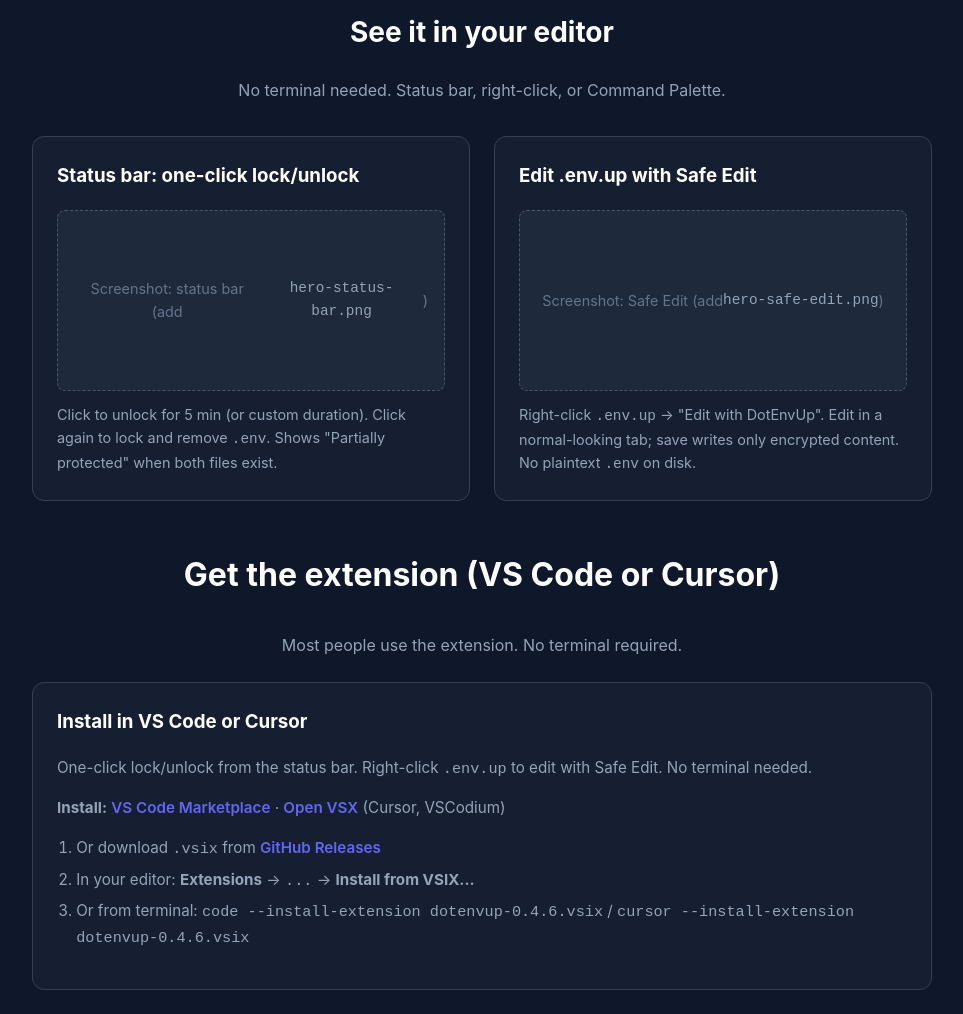
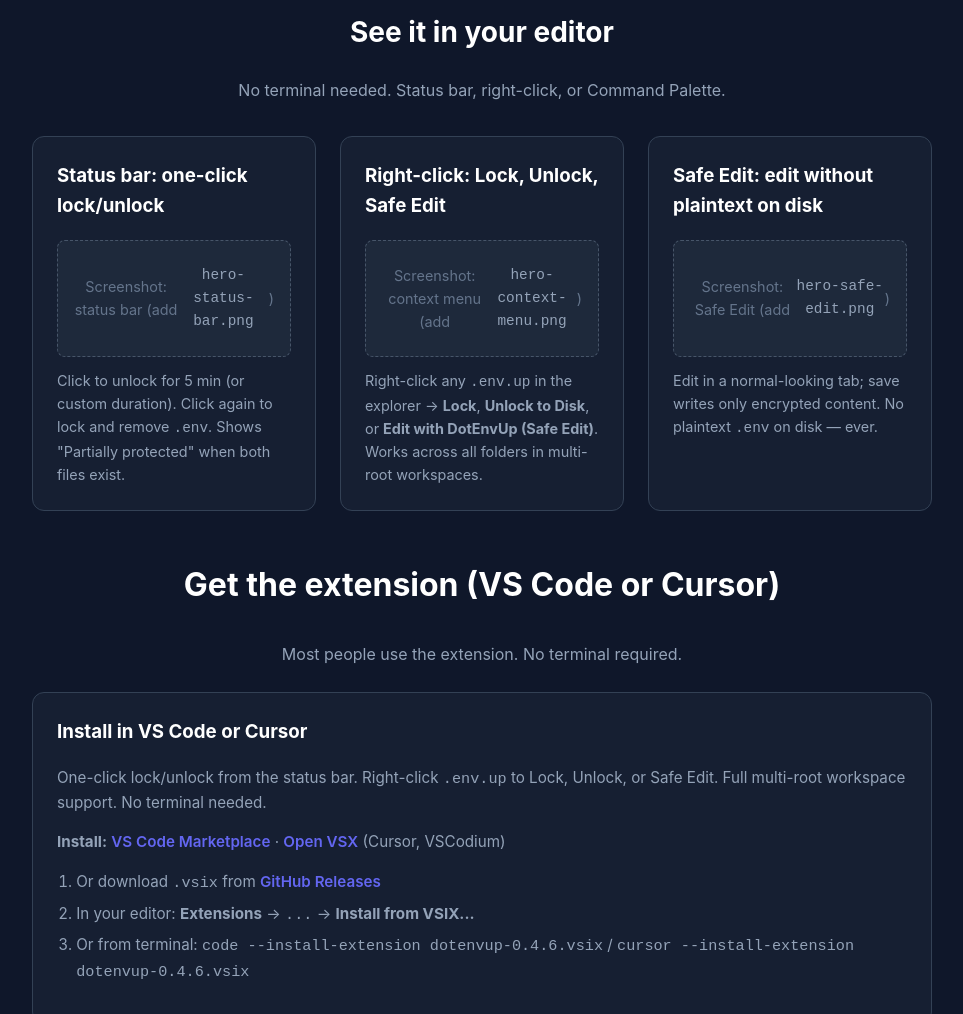
Before and after one commit to sarhej/dotenvup, a website: page docs/index.html in a window 1280 px wide. Shown: the part 800-1814 px from the top of the page, without its empty margins (158-1121 px from the left). Drawn offline with Linux system fonts and the light colour scheme.

Commit message:
Site: update dotenvup.com for v0.4.6 — context menu and multi-root
- "See it in your editor" section: add third card for right-click
  context menu (Lock, Unlock to Disk, Safe Edit)
- Update install description to mention context menu and multi-root
- Update "How it works", use cases, and extension sections with
  new right-click actions and multi-root workspace support

Made-with: Cursor

```diff
--- a/docs/index.html
+++ b/docs/index.html
@@ -354,7 +354,7 @@
             <section class="in-editor" aria-label="See it in action" style="margin: 3rem 0;">
                 <h2 style="text-align: center; font-size: 1.75rem; margin-bottom: 1.5rem; color: #fff;">See it in your editor</h2>
                 <p style="text-align: center; color: #94a3b8; max-width: 560px; margin: 0 auto 2rem;">No terminal needed. Status bar, right-click, or Command Palette.</p>
-                <div class="install-grid" style="grid-template-columns: repeat(auto-fit, minmax(280px, 1fr)); gap: 1.5rem; max-width: 900px; margin: 0 auto;">
+                <div class="install-grid" style="grid-template-columns: repeat(auto-fit, minmax(260px, 1fr)); gap: 1.5rem; max-width: 900px; margin: 0 auto;">
                     <div class="feature-card" style="overflow: hidden;">
                         <h3 style="margin-top: 0; color: #fff;">Status bar: one-click lock/unlock</h3>
                         <div class="screenshot-placeholder" style="background: #1e293b; border: 1px dashed #475569; border-radius: 0.5rem; aspect-ratio: 2.4/1; display: flex; align-items: center; justify-content: center; margin-bottom: 0.75rem; color: #64748b; font-size: 0.9rem; text-align: center; padding: 1rem;">
@@ -363,11 +363,18 @@
                         <p style="color: #94a3b8; font-size: 0.9rem; margin: 0;">Click to unlock for 5 min (or custom duration). Click again to lock and remove <code>.env</code>. Shows &quot;Partially protected&quot; when both files exist.</p>
                     </div>
                     <div class="feature-card" style="overflow: hidden;">
-                        <h3 style="margin-top: 0; color: #fff;">Edit .env.up with Safe Edit</h3>
+                        <h3 style="margin-top: 0; color: #fff;">Right-click: Lock, Unlock, Safe Edit</h3>
+                        <div class="screenshot-placeholder" style="background: #1e293b; border: 1px dashed #475569; border-radius: 0.5rem; aspect-ratio: 2.4/1; display: flex; align-items: center; justify-content: center; margin-bottom: 0.75rem; color: #64748b; font-size: 0.9rem; text-align: center; padding: 1rem;">
+                            Screenshot: context menu (add <code style="color: #94a3b8;">hero-context-menu.png</code>)
+                        </div>
+                        <p style="color: #94a3b8; font-size: 0.9rem; margin: 0;">Right-click any <code>.env.up</code> in the explorer → <strong>Lock</strong>, <strong>Unlock to Disk</strong>, or <strong>Edit with DotEnvUp (Safe Edit)</strong>. Works across all folders in multi-root workspaces.</p>
+                    </div>
+                    <div class="feature-card" style="overflow: hidden;">
+                        <h3 style="margin-top: 0; color: #fff;">Safe Edit: edit without plaintext on disk</h3>
                         <div class="screenshot-placeholder" style="background: #1e293b; border: 1px dashed #475569; border-radius: 0.5rem; aspect-ratio: 2.4/1; display: flex; align-items: center; justify-content: center; margin-bottom: 0.75rem; color: #64748b; font-size: 0.9rem; text-align: center; padding: 1rem;">
                             Screenshot: Safe Edit (add <code style="color: #94a3b8;">hero-safe-edit.png</code>)
                         </div>
-                        <p style="color: #94a3b8; font-size: 0.9rem; margin: 0;">Right-click <code>.env.up</code> → &quot;Edit with DotEnvUp&quot;. Edit in a normal-looking tab; save writes only encrypted content. No plaintext <code>.env</code> on disk.</p>
+                        <p style="color: #94a3b8; font-size: 0.9rem; margin: 0;">Edit in a normal-looking tab; save writes only encrypted content. No plaintext <code>.env</code> on disk — ever.</p>
                     </div>
                 </div>
             </section>
@@ -378,7 +385,7 @@
                 <div class="install-grid">
                     <div class="feature-card" style="grid-column: 1 / -1;">
                         <h3 style="margin-top: 0;">Install in VS Code or Cursor</h3>
-                        <p>One-click lock/unlock from the status bar. Right-click <code>.env.up</code> to edit with Safe Edit. No terminal needed.</p>
+                        <p>One-click lock/unlock from the status bar. Right-click <code>.env.up</code> to Lock, Unlock, or Safe Edit. Full multi-root workspace support. No terminal needed.</p>
                         <p style="margin-bottom: 0.75rem;"><strong>Install:</strong> <a href="https://marketplace.visualstudio.com/items?itemName=dotenvup.dotenvup">VS Code Marketplace</a> · <a href="https://open-vsx.org/extension/dotenvup/dotenvup">Open VSX</a> (Cursor, VSCodium)</p>
                         <ol>
                             <li>Or download <code>.vsix</code> from <a href="https://github.com/sarhej/dotenvup/releases">GitHub Releases</a></li>
@@ -471,7 +478,7 @@ recipient:@bob    nonce:abc123...  ephemeral:ghi789...  payload:bGQhIFRo...</cod
                 <div class="features" style="grid-template-columns: repeat(auto-fit, minmax(260px, 1fr)); gap: 1.25rem; max-width: 820px; margin: 0 auto 2rem;">
                     <article class="feature-card" style="margin: 0;">
                         <h3 style="margin-top: 0; color: #a5b4fc;">How it works</h3>
-                        <p style="color: #94a3b8; font-size: 0.9rem; margin: 0;">Right‑click <code>.env.up</code> in the explorer → <strong>Edit with DotEnvUp</strong>, or use the status bar. You get a normal-looking editor with decrypted key=value pairs. Edit, add, remove. Save (Cmd+S / Ctrl+S) — the extension re-encrypts and writes only to <code>.env.up</code>. No <code>.env</code> is created.</p>
+                        <p style="color: #94a3b8; font-size: 0.9rem; margin: 0;">Right‑click <code>.env.up</code> in the explorer → <strong>Edit with DotEnvUp</strong>, <strong>Unlock to Disk</strong>, or <strong>Lock</strong>, or use the status bar. You get a normal-looking editor with decrypted key=value pairs. Edit, add, remove. Save (Cmd+S / Ctrl+S) — the extension re-encrypts and writes only to <code>.env.up</code>. No <code>.env</code> is created.</p>
                     </article>
                     <article class="feature-card" style="margin: 0;">
                         <h3 style="margin-top: 0; color: #86efac;">Why it matters</h3>
@@ -521,7 +528,7 @@ recipient:@bob    nonce:abc123...  ephemeral:ghi789...  payload:bGQhIFRo...</cod
                     </li>
                     <li class="feature-card" style="margin-bottom: 1rem;">
                         <h3 style="margin-top: 0; color: #fff;">VS Code / Cursor extension</h3>
-                        <p style="color: #94a3b8; font-size: 0.95rem; margin: 0;">Status bar: one-click lock/unlock; shows “Partially protected” when both <code>.env</code> and <code>.env.up</code> exist. <strong>Edit with DotEnvUp (Safe Edit)</strong>: open <code>.env.up</code> in a virtual editor, decrypt in memory, save back encrypted — no plaintext on disk. Unlock and Safe Edit support merging when <code>.env</code> exists (prefer local or team). Command Palette: Unlock, Lock, Import, Show Keys, Status, Key Management, Recipients, Recover Key Mismatch. First Protect, Import All. See extension README for settings.</p>
+                        <p style="color: #94a3b8; font-size: 0.95rem; margin: 0;">Status bar: one-click lock/unlock; shows “Partially protected” when both <code>.env</code> and <code>.env.up</code> exist. Right-click any <code>.env.up</code> in the explorer → <strong>Lock</strong>, <strong>Unlock to Disk</strong>, or <strong>Edit with DotEnvUp (Safe Edit)</strong>. Full multi-root workspace support — all folders are scanned. Safe Edit: open <code>.env.up</code> in a virtual editor, decrypt in memory, save back encrypted — no plaintext on disk. Unlock and Safe Edit support merging when <code>.env</code> exists (prefer local or team). Command Palette: Unlock, Lock, Import, Show Keys, Status, Key Management, Recipients, Recover Key Mismatch. First Protect, Import All. See extension README for settings.</p>
                     </li>
                 </ul>
             </section>
```
